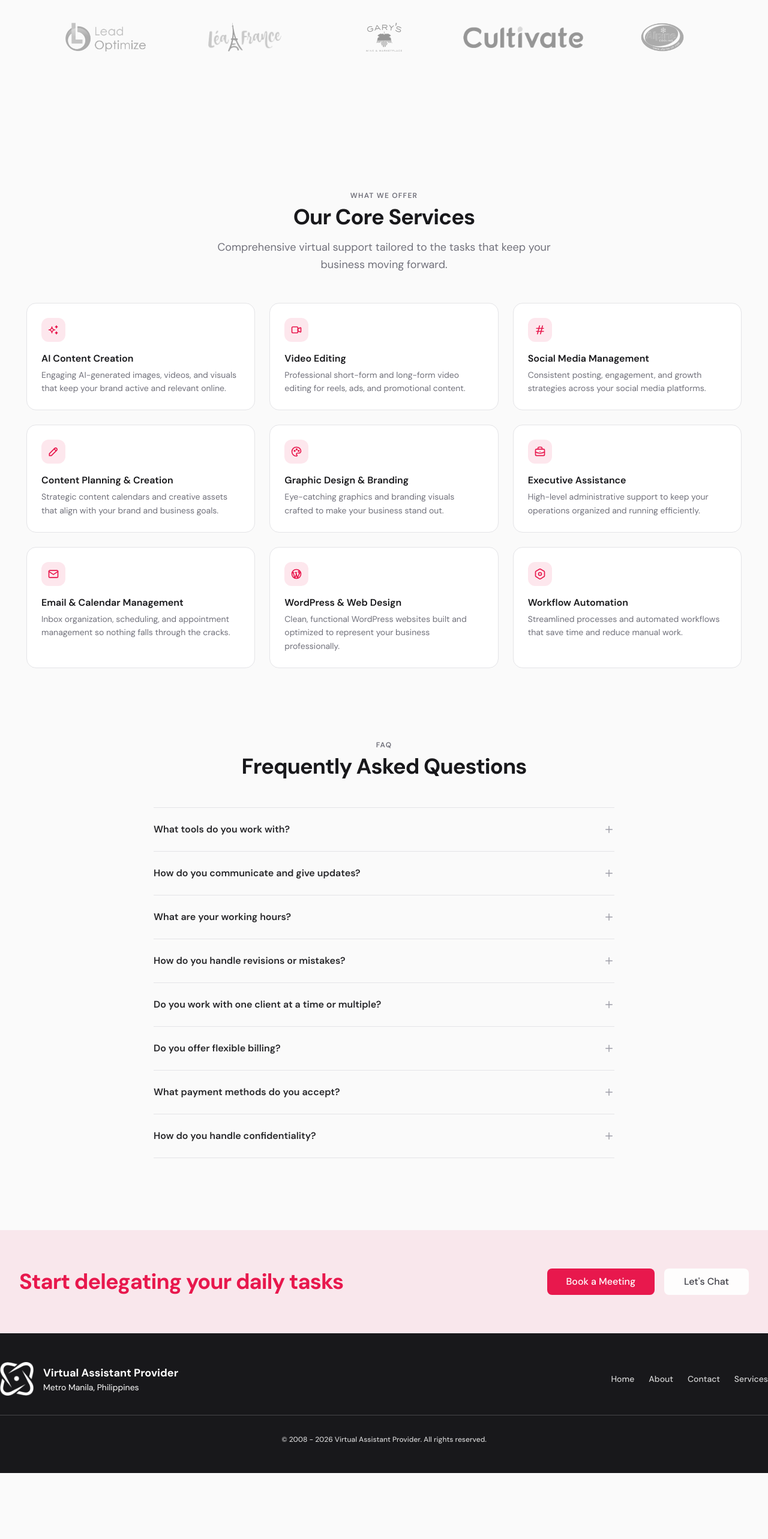
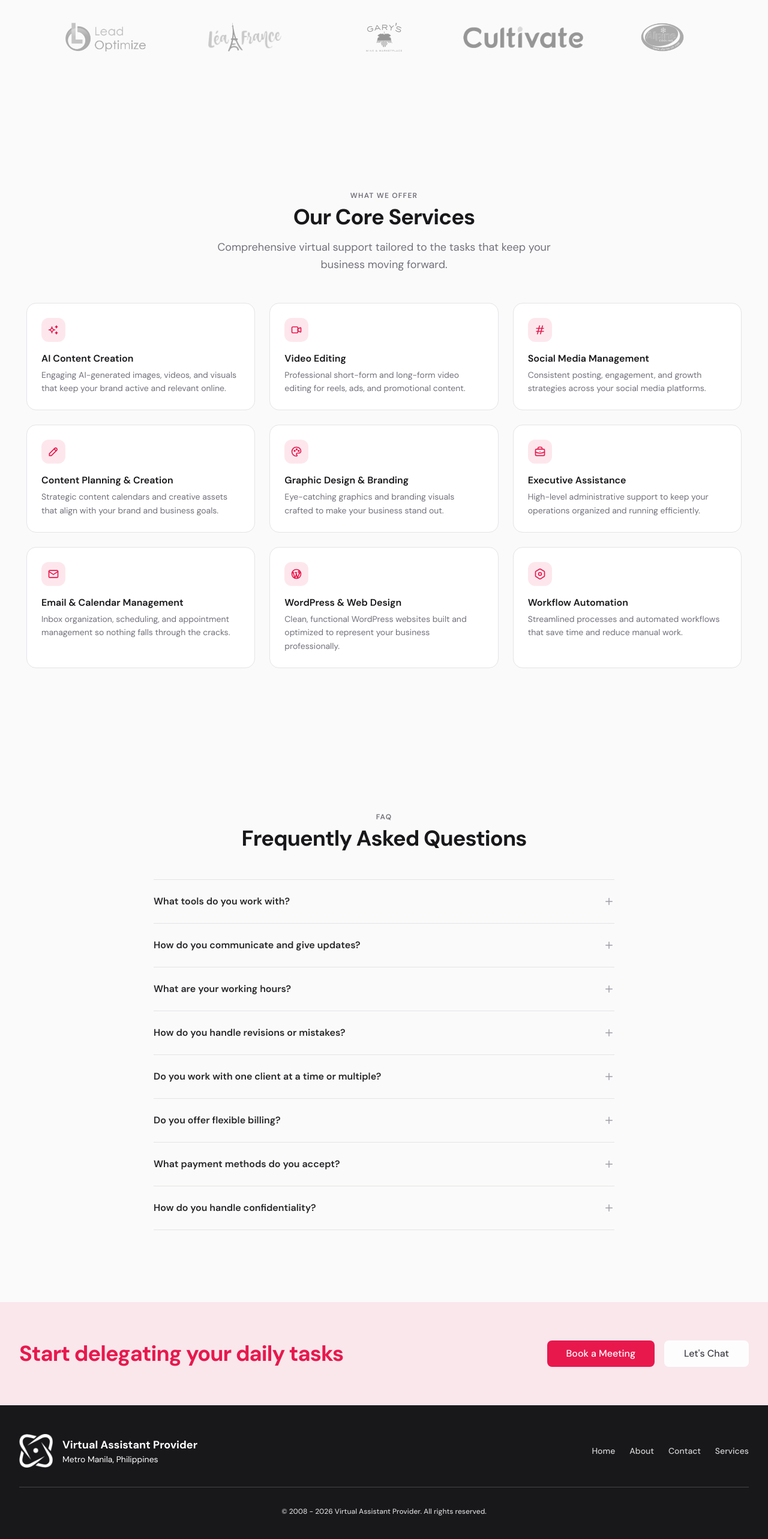
Before and after one commit to cymophic/vap-site, a Next.js app: page /about in a window 1280 px wide. Shown: the part 2763-5329 px from the top of the page at 60% size. Before the commit the page ends 5219 px from the top, so only its background shows below. Built offline with nearby package versions, Linux system fonts and the light colour scheme.

Commit message:
style: Minor style adjustments

```diff
--- a/src/app/about/page.tsx
+++ b/src/app/about/page.tsx
@@ -25,7 +25,7 @@ export default function About() {
       <div className="w-full max-w-7xl mx-auto">
         <Clients />
       </div>
-      <div className="w-full max-w-7xl mx-auto pt-30">
+      <div className="w-full max-w-7xl mx-auto py-30">
         <Services />
       </div>
       <div className="w-full max-w-3xl mx-auto py-30">
--- a/src/components/layout/footer/Footer.tsx
+++ b/src/components/layout/footer/Footer.tsx
@@ -7,7 +7,7 @@ export default function Footer() {
 
   return (
     <footer className="w-full bg-zinc-900 mt-auto">
-      <div className="mx-auto max-w-7xl w-full px-4 xl:px-0 py-12 flex flex-col gap-8">
+      <div className="mx-auto max-w-7xl w-full px-4 md:px-8 py-12 flex flex-col gap-8">
         {/* Top: Logo + Nav */}
         <div className="flex flex-col md:flex-row md:items-center justify-between gap-8">
           {/* Logo */}
--- a/src/components/sections/about/ActionBanner.tsx
+++ b/src/components/sections/about/ActionBanner.tsx
@@ -4,7 +4,7 @@ import Button from "@/components/ui/Button";
 export default function ActionBanner() {
   return (
     <section className="w-full bg-brand-accent/8 py-16">
-      <div className="mx-auto max-w-7xl px-4 xl:px-8 flex flex-col md:flex-row items-center justify-between gap-8 md:gap-12">
+      <div className="mx-auto max-w-7xl px-0 md:px-8 flex flex-col md:flex-row items-center justify-between gap-8 md:gap-12">
         {/* Text */}
         <h2 className="text-3xl md:text-4xl font-bold text-brand-accent tracking-tight text-center md:text-left">
           Start delegating your daily tasks
```
